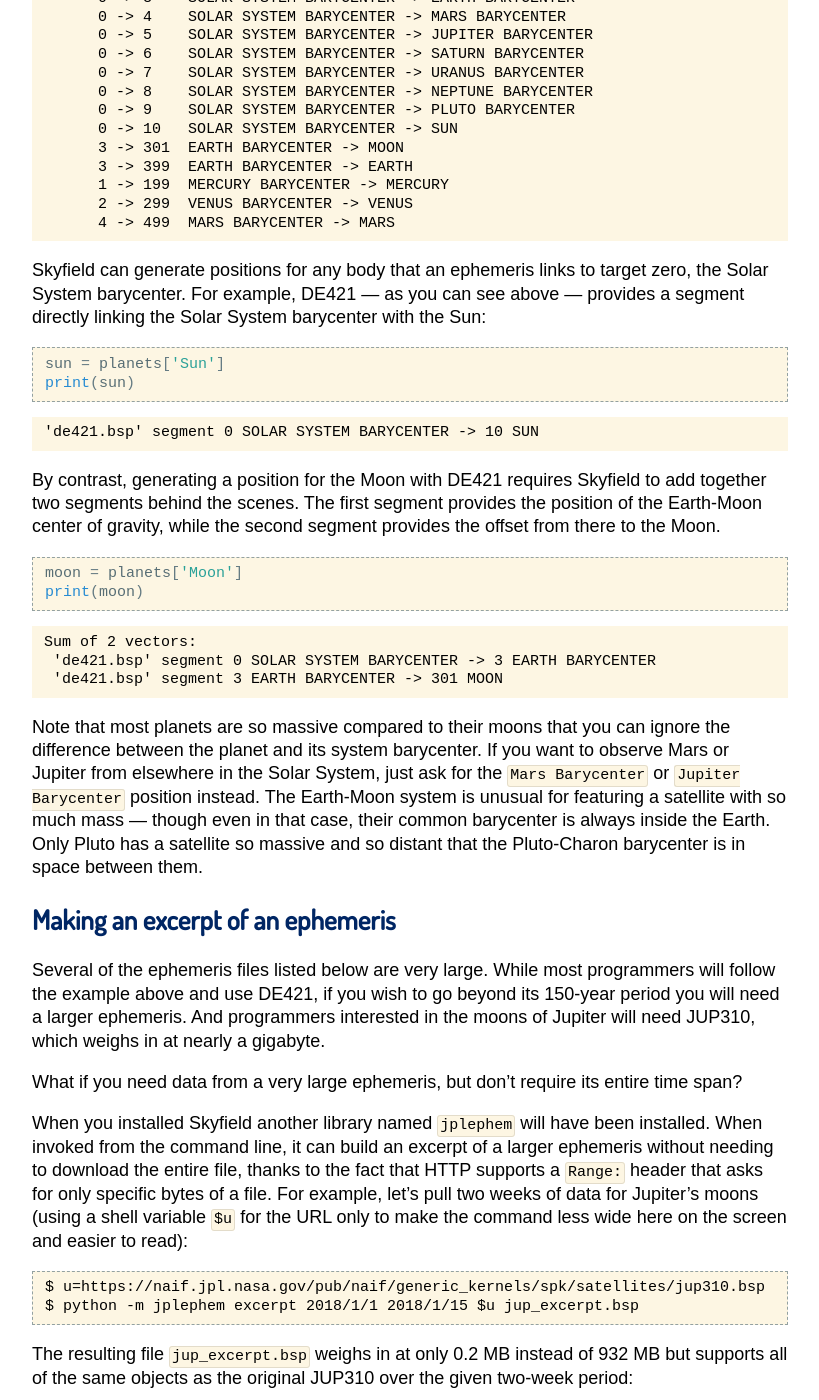
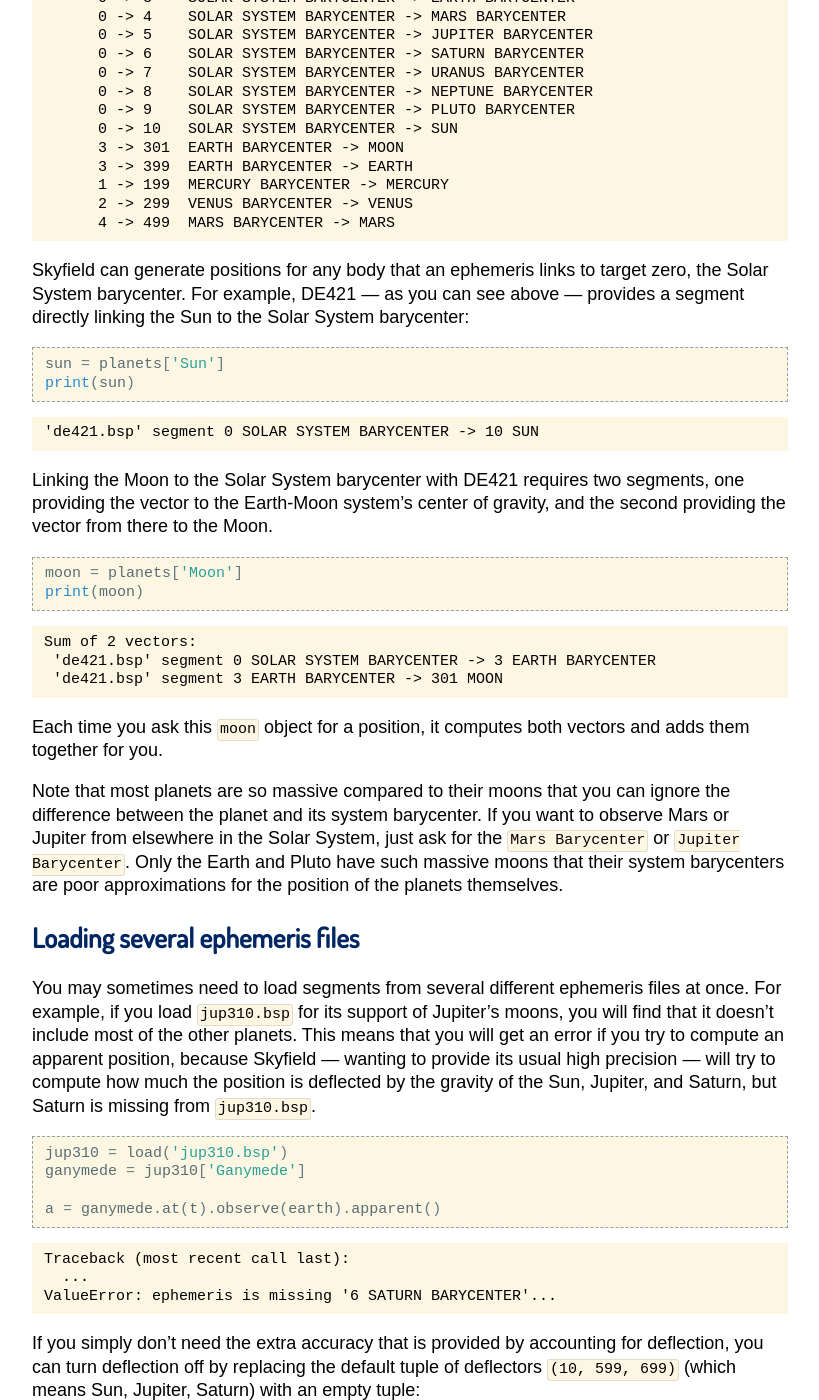
Before and after one commit to skyfielders/python-skyfield, a Sphinx documentation site: the page built from documentation/planets.rst, in a window 1280 px wide and 1400 px high, scrolled down 2944 px. Shown: the whole window, without its empty margins (230-1049 px from the left). Built offline with Sphinx 7.4.7, drawn with Linux system fonts in a browser that asks for light colours; some web fonts are replaced; some of the changed text lies outside the part shown.

Commit message:
Docs: describe how to load >1 ephemeris file #145
And, improve the exception raised if a deflector is missing.

```diff
--- a/documentation/planets.rst
+++ b/documentation/planets.rst
@@ -199,8 +199,8 @@ for any body that an ephemeris links to target zero,
 the Solar System barycenter.
 For example,
 DE421 — as you can see above —
-provides a segment directly linking the Solar System barycenter
-with the Sun:
+provides a segment directly linking the Sun
+to the Solar System barycenter:
 
 .. testcode::
 
@@ -211,11 +211,10 @@ with the Sun:
 
     'de421.bsp' segment 0 SOLAR SYSTEM BARYCENTER -> 10 SUN
 
-By contrast,
-generating a position for the Moon with DE421
-requires Skyfield to add together two segments behind the scenes.
-The first segment provides the position of the Earth-Moon center of gravity,
-while the second segment provides the offset from there to the Moon.
+Linking the Moon to the Solar System barycenter with DE421
+requires two segments,
+one providing the vector to the Earth-Moon system’s center of gravity,
+and the second providing the vector from there to the Moon.
 
 .. testcode::
 
@@ -228,18 +227,91 @@ while the second segment provides the offset from there to the Moon.
      'de421.bsp' segment 0 SOLAR SYSTEM BARYCENTER -> 3 EARTH BARYCENTER
      'de421.bsp' segment 3 EARTH BARYCENTER -> 301 MOON
 
+Each time you ask this ``moon`` object for a position,
+it computes both vectors and adds them together for you.
+
 Note that most planets are so massive compared to their moons
 that you can ignore the difference
 between the planet and its system barycenter.
 If you want to observe Mars or Jupiter from elsewhere in the Solar System,
 just ask for the ``Mars Barycenter``
-or ``Jupiter Barycenter`` position instead.
-The Earth-Moon system is unusual
-for featuring a satellite with so much mass —
-though even in that case,
-their common barycenter is always inside the Earth.
-Only Pluto has a satellite so massive and so distant
-that the Pluto-Charon barycenter is in space between them.
+or ``Jupiter Barycenter``.
+Only the Earth and Pluto have such massive moons
+that their system barycenters are poor approximations
+for the position of the planets themselves.
+
+Loading several ephemeris files
+===============================
+
+You may sometimes need to load segments
+from several different ephemeris files at once.
+For example,
+if you load ``jup310.bsp`` for its support of Jupiter’s moons,
+you will find that it doesn’t include most of the other planets.
+This means that you will get an error
+if you try to compute an apparent position,
+because Skyfield —
+wanting to provide its usual high precision —
+will try to compute how much the position is deflected
+by the gravity of the Sun, Jupiter, and Saturn,
+but Saturn is missing from ``jup310.bsp``.
+
+.. testcode::
+
+    jup310 = load('jup310.bsp')
+    ganymede = jup310['Ganymede']
+
+    a = ganymede.at(t).observe(earth).apparent()
+
+.. testoutput::
+
+    Traceback (most recent call last):
+      ...
+    ValueError: ephemeris is missing '6 SATURN BARYCENTER'...
+
+If you simply don’t need the extra accuracy
+that is provided by accounting for deflection,
+you can turn deflection off
+by replacing the default tuple of deflectors ``(10, 599, 699)``
+(which means Sun, Jupiter, Saturn)
+with an empty tuple:
+
+.. testcode::
+
+    no_deflectors = ()
+    a = ganymede.at(t).observe(earth).apparent(no_deflectors)
+
+Or, you can leave deflection turned on,
+and supplement your in-memory ephemeris object
+with additional segments
+loaded from another ephemeris file.
+Since the ``.segments`` attribute of an ephemeris object
+is simply a Python list,
+you can ``.extend()`` it with further segments:
+
+.. testcode::
+
+    before = len(jup310.segments)
+
+    de421 = load('de421.bsp')
+    jup310.segments.extend(de421.segments)
+
+    after = len(jup310.segments)
+    print('Expanded ephemeris from {} to {} segments'
+          .format(before, after))
+
+    a = ganymede.at(t).observe(earth).apparent()
+
+.. testoutput::
+
+    Expanded ephemeris from 13 to 28 segments
+
+Note that extending the segment list
+does not make any change to your files on disk;
+the files ``de421.bsp`` and ``jup310.bsp`` are left unmodified.
+Instead, the ``.extend()`` maneuver
+simply collects the segments together in memory
+where a single Python ephemeris object can see them.
 
 .. _Making an ephemeris excerpt:
 
```
Also changed, not shown: 1 other file.
